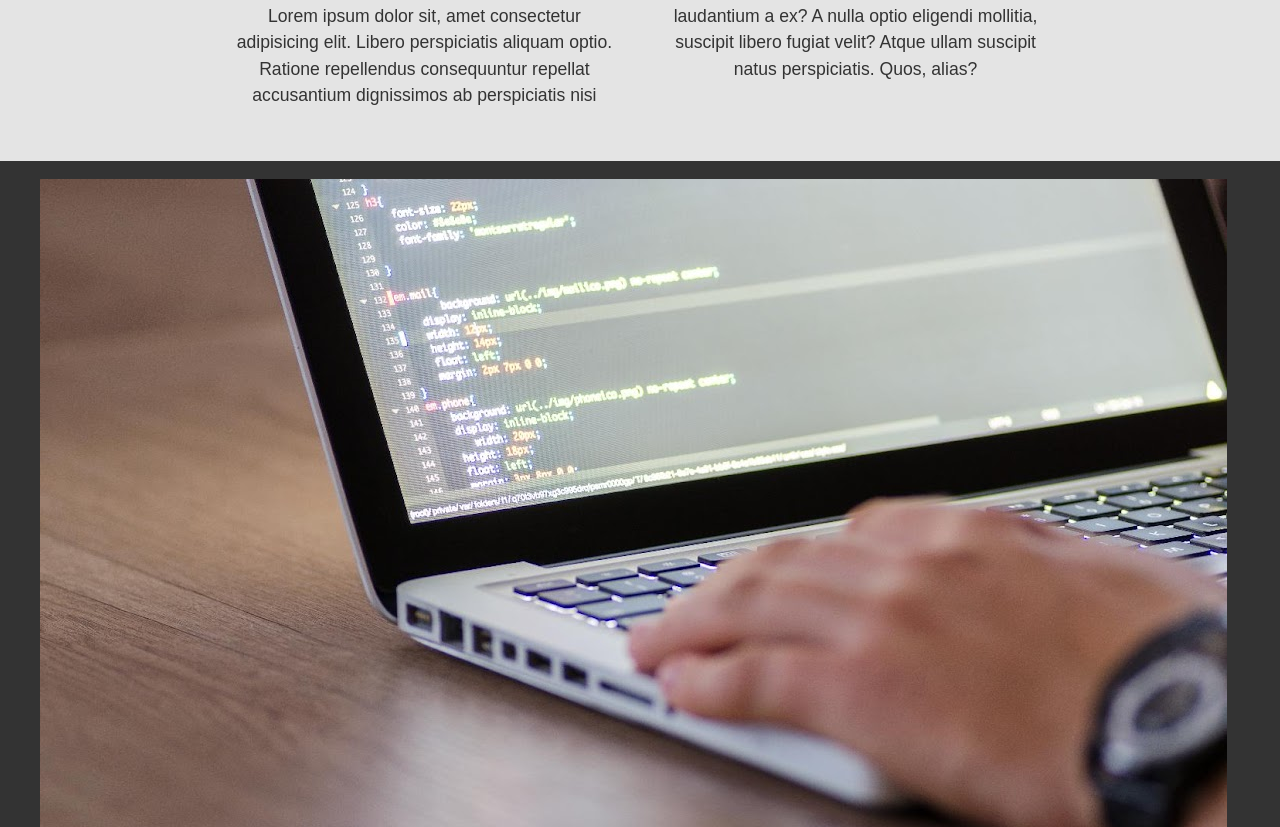
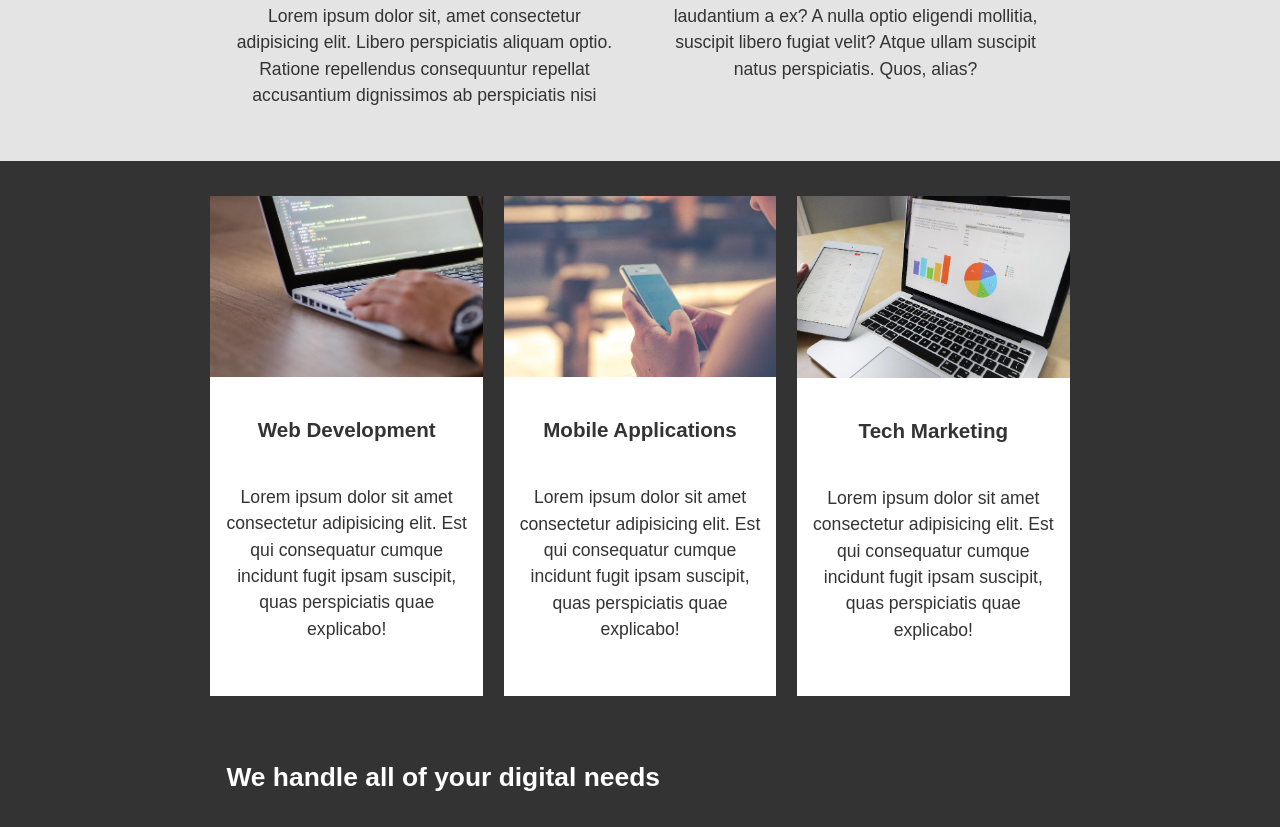
Before and after one commit to MykhCher/onl-js-pd-2023-2-flex-adaptive-layout, a plain HTML site: page index.html in a window 1280 px wide. Shown: the part 557-1384 px from the top of the page. Drawn offline with Linux system fonts and the light colour scheme.

Commit message:
style for section b

```diff
--- a/assets/styles/main.css
+++ b/assets/styles/main.css
@@ -66,6 +66,36 @@ header a:hover {
     padding-bottom: 35px;
 }
 
+#section-b {
+    padding: 35px;
+    color: #333;
+}
+
+#section-b ul {
+    list-style-type: none;
+    text-align: center;
+    margin: 0;
+    padding: 0;
+}
+
+#section-b ul li {
+    width: 31%;
+}
+
+.card {
+    background-color: #fff;
+    height: 500px;
+}
+
+.card img {
+    width: 100%;
+    height: auto;
+}
+
+.card-content {
+    padding: 10px;
+}
+
 /* Media options */
 
 @media(min-width: 700px) {
@@ -75,7 +105,7 @@ header a:hover {
         grid-template-columns: 1fr repeat(2, minmax(auto, 25em)) 1fr;
     }
 
-    .content-wrap{
+    .content-wrap, #section-b ul{
         grid-column: 2/4;
     }
 
@@ -83,4 +113,9 @@ header a:hover {
         columns: 2;
         column-gap: 35px;
     }
+
+    #section-b ul {
+        display: flex;
+        justify-content: space-around;
+    }
 }
```
